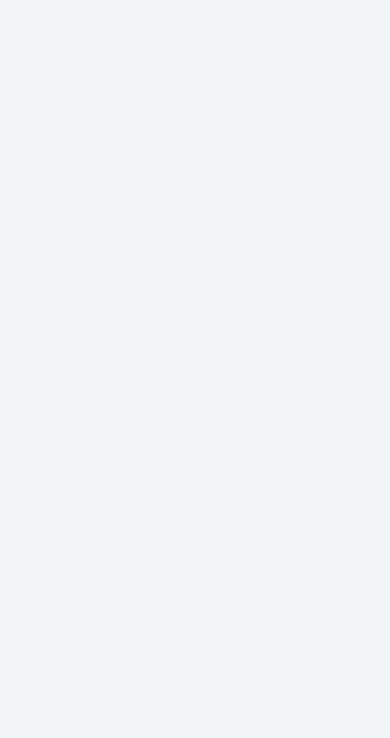
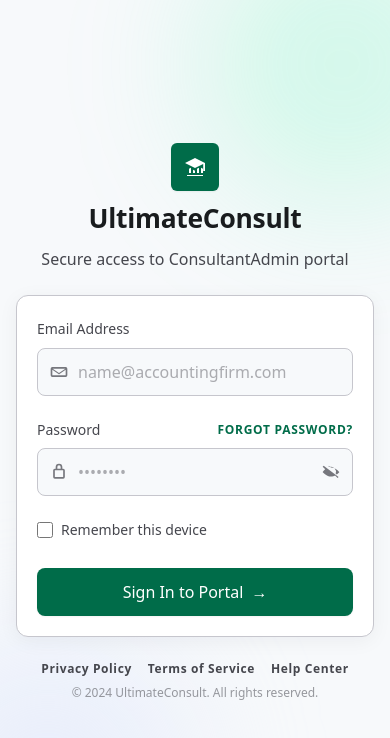
Before and after one commit to Sultan2403/Ultimate-Consult, a React (Vite) app in the folder Frontend/: page /Ultimate-Consult/admin/login in a window 390 px wide. Before the commit this address had no page. Shown: the top 738 px of the page. Built offline with nearby package versions, Linux system fonts and the light colour scheme.

Commit message:
feat(frontend): add responsive admin login screen

```diff
--- a/Frontend/src/App.jsx
+++ b/Frontend/src/App.jsx
@@ -8,6 +8,7 @@ import FeatureBanner from "./Components/Sections/Mini Sections/featureBanner";
 import Services_Sec from "./Components/Sections/Services/services";
 // import ConsultationVerifyPage from "./Pages/ConsultationVerifyPage";
 // import ConsultationPaymentPage from "./Pages/ConsultationPaymentPage";
+import AdminLoginPage from "./Pages/AdminLoginPage";
 import "./App.css";
 
 function HomePage() {
@@ -29,6 +30,7 @@ function App() {
     <BrowserRouter basename="/Ultimate-Consult">
       <Routes>
         <Route path="/" element={<HomePage />} />
+        <Route path="/admin/login" element={<AdminLoginPage />} />
         {/* Consultation pages retained, but not linked from homepage for now. */}
         {/* <Route path="/consultation/verify" element={<ConsultationVerifyPage />} />
         <Route path="/consultation/pay" element={<ConsultationPaymentPage />} /> */}
--- /dev/null
+++ b/Frontend/src/Pages/AdminLoginPage.jsx
@@ -0,0 +1,145 @@
+import { useState } from "react";
+
+const iconClassName = "h-5 w-5 text-[#76777d]";
+
+function InstitutionIcon() {
+  return (
+    <svg aria-hidden="true" className="h-6 w-6 text-white" viewBox="0 0 24 24" fill="currentColor">
+      <path d="M12 3 2 8l10 5 8.2-4.1V16h1.8V8L12 3Zm-6 9.8V18h2v-5.2l-2 1Zm4 2V18h2v-2.2l-2-1ZM4 20v1h16v-1H4Zm10-4.2V18h2v-5.2l-2 1Zm4-2V18h2v-4.2l-2-1Z" />
+    </svg>
+  );
+}
+
+function MailIcon() {
+  return (
+    <svg aria-hidden="true" className={iconClassName} viewBox="0 0 24 24" fill="currentColor">
+      <path d="M20 6H4a2 2 0 0 0-2 2v8a2 2 0 0 0 2 2h16a2 2 0 0 0 2-2V8a2 2 0 0 0-2-2Zm-.4 2L12 13.2 4.4 8h15.2ZM4 16V9.4l7.4 5.1a1 1 0 0 0 1.2 0L20 9.4V16H4Z" />
+    </svg>
+  );
+}
+
+function LockIcon() {
+  return (
+    <svg aria-hidden="true" className={iconClassName} viewBox="0 0 24 24" fill="currentColor">
+      <path d="M17 8h-1V6a4 4 0 1 0-8 0v2H7a2 2 0 0 0-2 2v8a2 2 0 0 0 2 2h10a2 2 0 0 0 2-2v-8a2 2 0 0 0-2-2Zm-7-2a2 2 0 1 1 4 0v2h-4V6Zm7 12H7v-8h10v8Z" />
+    </svg>
+  );
+}
+
+function EyeIcon({ open }) {
+  if (open) {
+    return (
+      <svg aria-hidden="true" className={iconClassName} viewBox="0 0 24 24" fill="currentColor">
+        <path d="M12 6.5c5.2 0 9.3 4.5 10 5.3.1.1.1.3 0 .4-.7.8-4.8 5.3-10 5.3S2.7 13 2 12.2a.3.3 0 0 1 0-.4c.7-.8 4.8-5.3 10-5.3Zm0 2C8.9 8.5 6 11 4.1 12c2 1 4.8 3.5 7.9 3.5s5.9-2.5 7.9-3.5c-2-1-4.8-3.5-7.9-3.5Zm0 1.5a2 2 0 1 1 0 4 2 2 0 0 1 0-4Z" />
+      </svg>
+    );
+  }
+
+  return (
+    <svg aria-hidden="true" className={iconClassName} viewBox="0 0 24 24" fill="currentColor">
+      <path d="M3.2 4.5 2 5.7l3.1 3.1C3.6 10.1 2.5 11.4 2 12c.7.9 4.8 5.5 10 5.5 1.9 0 3.5-.6 4.9-1.4l3 3 1.2-1.2L3.2 4.5ZM8 11.7a4 4 0 0 0 4.3 4.3L8 11.7Zm4-5.2c5.2 0 9.3 4.6 10 5.5-.3.4-1.4 1.8-3 3.1l-1.4-1.4a6 6 0 0 0-7.7-7.7L8.3 4.4A9.3 9.3 0 0 1 12 6.5Z" />
+    </svg>
+  );
+}
+
+export default function AdminLoginPage() {
+  const [showPassword, setShowPassword] = useState(false);
+
+  return (
+    <main className="relative flex min-h-screen w-full items-center justify-center overflow-hidden bg-[#f7f9fb] px-4 py-8 sm:px-6 sm:py-10 lg:px-8">
+      <div className="pointer-events-none absolute -right-24 -top-20 h-72 w-72 rounded-full bg-[#6cf8bb]/25 blur-3xl sm:h-[26rem] sm:w-[26rem]" />
+      <div className="pointer-events-none absolute -bottom-20 -left-24 h-72 w-72 rounded-full bg-[#dae2fd]/45 blur-3xl sm:h-[24rem] sm:w-[24rem]" />
+
+      <section className="relative z-10 flex w-full max-w-[27.5rem] flex-col gap-6 sm:gap-7">
+        <header className="flex flex-col items-center gap-2 text-center">
+          <div className="flex h-12 w-12 items-center justify-center rounded-md bg-[#006c49] shadow-sm">
+            <InstitutionIcon />
+          </div>
+          <h1 className="text-[1.65rem] font-semibold tracking-[-0.01em] text-[#191c1e] sm:text-[1.85rem]">UltimateConsult</h1>
+          <p className="max-w-xs text-base text-[#45464d] sm:max-w-none">Secure access to ConsultantAdmin portal</p>
+        </header>
+
+        <div className="rounded-xl border border-[#c6c6cd] bg-white p-5 shadow-[0_4px_20px_rgba(15,23,42,0.05)] sm:p-8">
+          <form className="flex flex-col gap-6" noValidate>
+            <div className="space-y-2">
+              <label className="text-sm font-medium text-[#45464d]" htmlFor="email">
+                Email Address
+              </label>
+              <div className="relative">
+                <span className="pointer-events-none absolute left-3 top-1/2 -translate-y-1/2" aria-hidden="true">
+                  <MailIcon />
+                </span>
+                <input
+                  id="email"
+                  type="email"
+                  placeholder="name@accountingfirm.com"
+                  className="h-12 w-full rounded-lg border border-[#c6c6cd] bg-[#f7f9fb] pl-10 pr-3 text-base text-[#191c1e] placeholder:text-[#76777d]/60 outline-none transition focus:border-[#006c49] focus:ring-2 focus:ring-[#6cf8bb]/25"
+                />
+              </div>
+            </div>
+
+            <div className="space-y-2">
+              <div className="flex items-center justify-between gap-2">
+                <label className="text-sm font-medium text-[#45464d]" htmlFor="password">
+                  Password
+                </label>
+                <a className="text-xs font-semibold uppercase tracking-[0.06em] text-[#006c49] transition hover:underline" href="#">
+                  Forgot password?
+                </a>
+              </div>
+              <div className="relative">
+                <span className="pointer-events-none absolute left-3 top-1/2 -translate-y-1/2" aria-hidden="true">
+                  <LockIcon />
+                </span>
+                <input
+                  id="password"
+                  type={showPassword ? "text" : "password"}
+                  placeholder="••••••••"
+                  className="h-12 w-full rounded-lg border border-[#c6c6cd] bg-[#f7f9fb] pl-10 pr-10 text-base text-[#191c1e] placeholder:text-[#76777d]/60 outline-none transition focus:border-[#006c49] focus:ring-2 focus:ring-[#6cf8bb]/25"
+                />
+                <button
+                  type="button"
+                  className="absolute right-3 top-1/2 -translate-y-1/2 transition hover:opacity-80"
+                  aria-label={showPassword ? "Hide password" : "Show password"}
+                  onClick={() => setShowPassword((prevState) => !prevState)}
+                >
+                  <EyeIcon open={showPassword} />
+                </button>
+              </div>
+            </div>
+
+            <label className="flex items-center gap-2 text-sm text-[#45464d]">
+              <input type="checkbox" className="h-4 w-4 rounded border-[#c6c6cd] text-[#006c49] focus:ring-[#6cf8bb]/40" />
+              Remember this device
+            </label>
+
+            <button
+              type="submit"
+              className="mt-1 inline-flex h-12 w-full items-center justify-center gap-2 rounded-lg bg-[#006c49] px-4 text-base font-medium text-white shadow-sm transition hover:brightness-95 active:scale-[0.99]"
+            >
+              Sign In to Portal
+              <span aria-hidden="true">→</span>
+            </button>
+          </form>
+        </div>
+
+        <footer className="space-y-2 text-center">
+          <div className="flex flex-wrap items-center justify-center gap-x-4 gap-y-1 text-xs font-semibold tracking-[0.05em] text-[#45464d] sm:text-sm">
+            <a href="#" className="transition hover:text-[#006c49]">
+              Privacy Policy
+            </a>
+            <span className="hidden h-1 w-1 rounded-full bg-[#c6c6cd] sm:inline-block" />
+            <a href="#" className="transition hover:text-[#006c49]">
+              Terms of Service
+            </a>
+            <span className="hidden h-1 w-1 rounded-full bg-[#c6c6cd] sm:inline-block" />
+            <a href="#" className="transition hover:text-[#006c49]">
+              Help Center
+            </a>
+          </div>
+          <p className="text-xs text-[#76777d]/75 sm:text-sm">© 2024 UltimateConsult. All rights reserved.</p>
+        </footer>
+      </section>
+    </main>
+  );
+}
```
